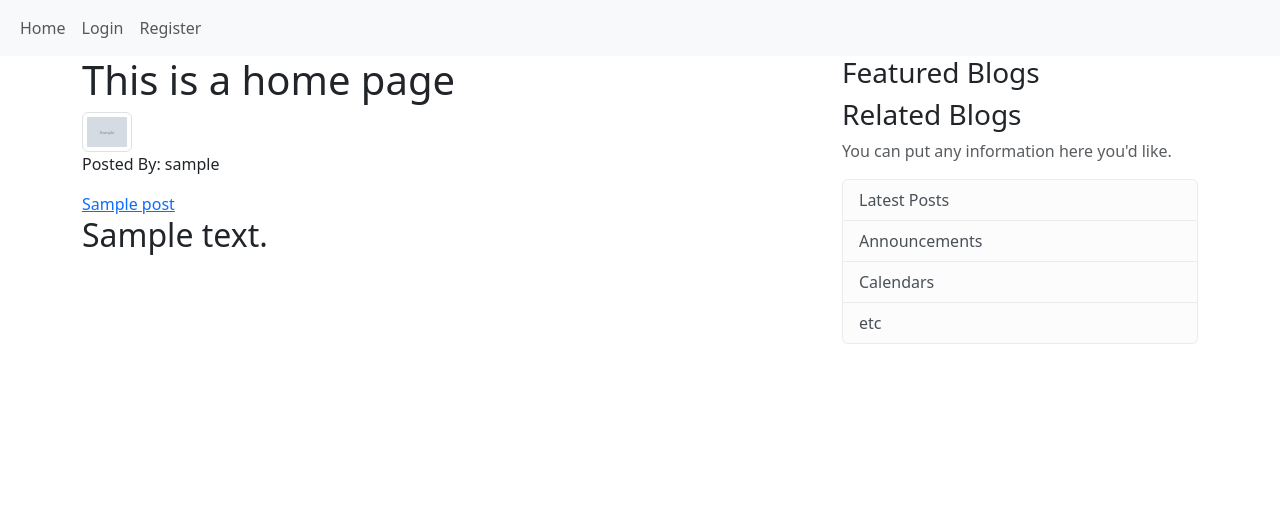
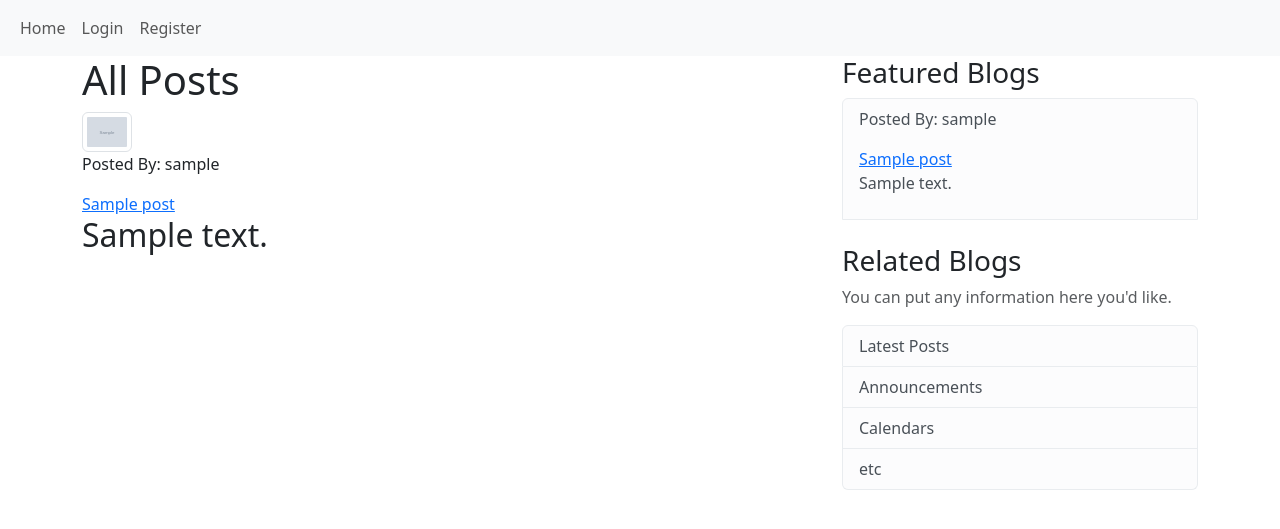
Before and after one commit to SampurnaC/django_blog_application, a Django app: page / in a window 1280 px wide. Shown: the top 529 px of the page. Run offline with Django 4.2, Linux system fonts and the light colour scheme; tables that the repository leaves empty hold one stand-in row (values such as "Sample post"); grey boxes marked "Sample" are stand-in pictures; some libraries are stand-ins or nearby versions.

Commit message:
display featured posts in home page

```diff
--- a/blog/templates/blog/home.html
+++ b/blog/templates/blog/home.html
@@ -1,7 +1,7 @@
 {% extends 'blog/base.html' %}
 {% load breakpoint %}
 {% block content %}
-    <h1>This is a home page</h1>
+    <h1>All Posts</h1>
     {% for post in posts %}
     <article class="media">
         <div class="media-body">
@@ -15,4 +15,19 @@
         </div>
       </article>
     {% endfor %}
+
 {% endblock content %}
+
+
+{% block content1 %}
+  <ul class="list-group">
+    {% for post in featured_posts %}
+    <li class="list-group-item list-group-item-light">
+      <p>Posted By: {{post.author.username}}</p>
+      <a class="mr-2" href="{% url 'blog-show' post.id %}">{{ post.title }}</a>
+      <p>{{ post.content }}</p>
+    </li>
+    <br>
+    {% endfor %}
+  </ul>
+{% endblock content1 %}
```
